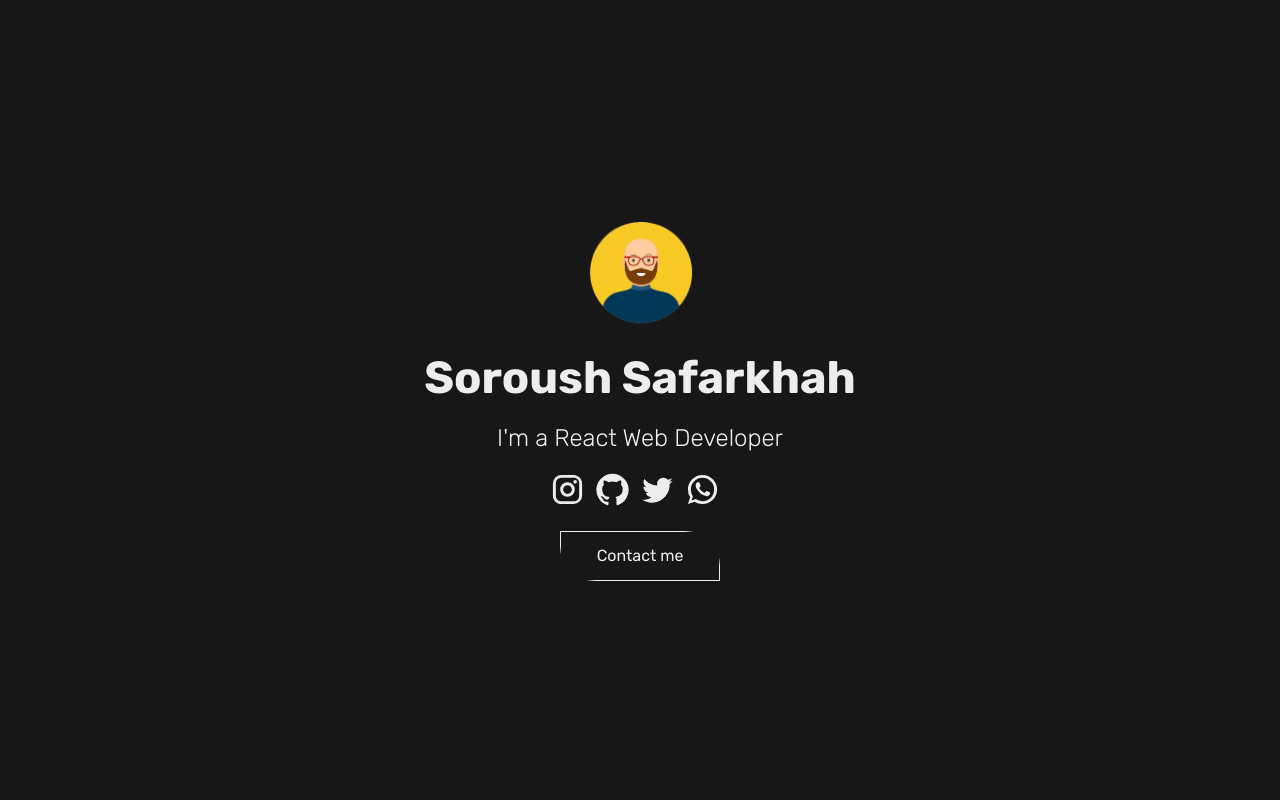
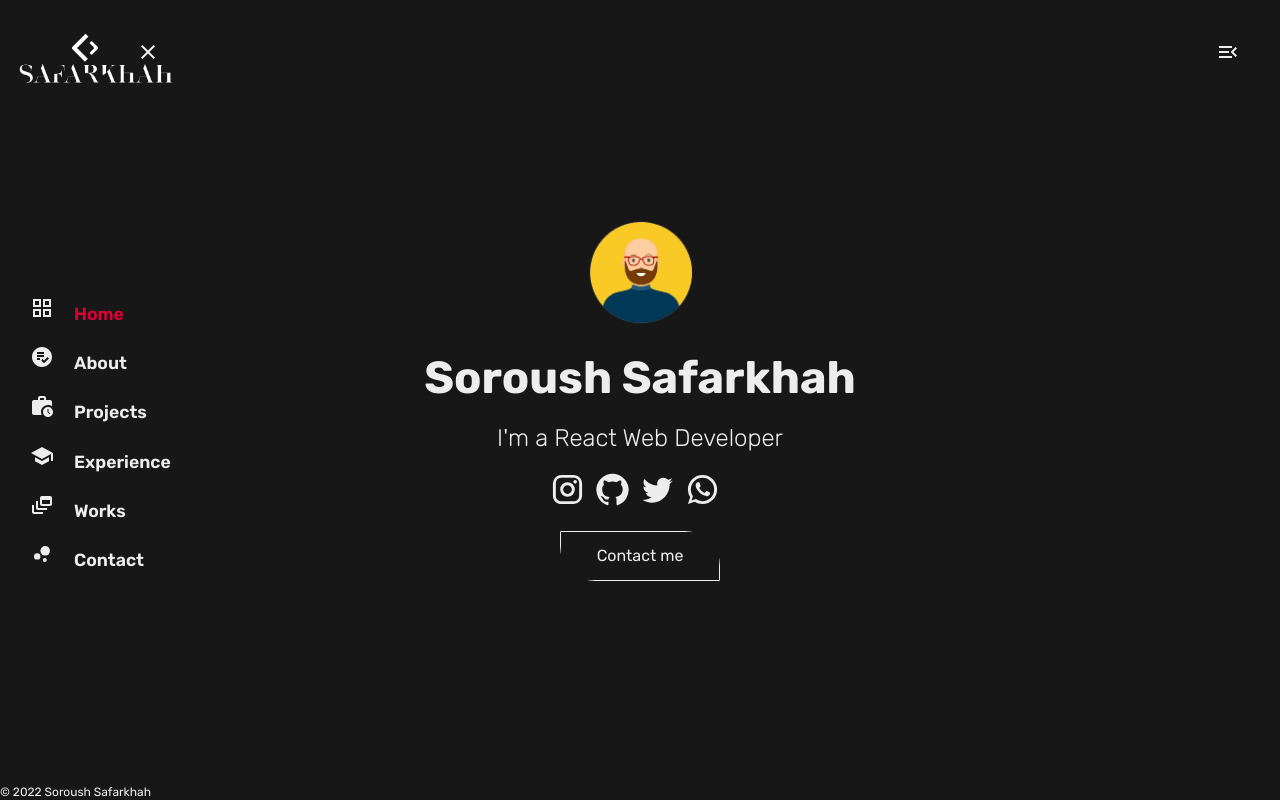
Before and after one commit to sorousch9/Soroush, a React (Create React App) app: page / in a window 1280 px wide. Built offline with nearby package versions, Linux system fonts and the light colour scheme.

Commit message:
menu created

```diff
--- a/src/App.js
+++ b/src/App.js
@@ -1,11 +1,13 @@
 
 import { BrowserRouter, Route, Routes } from 'react-router-dom';
 import './App.css';
+import {Sidebar} from './components/sidebar/Sidebar';
 import { Home } from './pages/home/Home';
 
 function App() {
   return (
     <BrowserRouter>
+    <Sidebar />
     <Routes>
       <Route path="/" element={<Home/>}/>
     </Routes>
--- /dev/null
+++ b/src/Hooks/useReducer.js
@@ -0,0 +1,12 @@
+export const reducer = (state, action) => {
+
+    if (action.type === "CLOSE_SIDEBAR") {
+      return { ...state, showAside1: false };
+    }
+    if (action.type === "OPEN_SIDEBAR") {
+      return { ...state, showAside1: true };
+    }
+
+
+    throw new Error("The functionality is invalid");
+  };
--- a/src/components/sidebar/Sidebar.jsx
+++ b/src/components/sidebar/Sidebar.jsx
@@ -0,0 +1,68 @@
+import { Close, MenuOpen } from "@mui/icons-material";
+import "./sidebar.scss";
+import logo from "../../assets/LOGOw.png";
+import React, { useReducer } from "react";
+import { reducer } from "../../Hooks/useReducer";
+import { Link, NavLink } from "react-router-dom";
+import { sideBarMenu } from "../../data";
+
+const defaultOptions = {
+  showAside1: false,
+  openCloseNav1: false,
+};
+
+export const Sidebar = React.memo(() => {
+  const [state, dispatch] = useReducer(reducer, defaultOptions);
+
+  return (
+    <div className="sidebar">
+      <MenuOpen
+        onClick={() => dispatch({ type: "OPEN_NAVBAR" })}
+        className="menu-icon switch__color"
+      />
+      <aside
+        className={`${state.openCloseNav1 ? "aside open-sidebar" : "aside"} ${
+          state.showAside1 ? "aside show-asideBar" : "aside"
+        }`}
+      >
+        <div className="aside-wrapper">
+          <Close
+            onClick={() => dispatch({ type: "CLOSE_NAVBAR" })}
+            className="close-btn"
+          />
+          <div className="logo">
+            <Link to="/">
+              <img src={logo} alt="" />
+            </Link>
+          </div>
+
+          <ul className="links">
+            {sideBarMenu.map((link, index) => {
+              const { text, icon, url } = link;
+              return (
+                <li key={index}>
+                  <NavLink
+                    onClick={() => dispatch({ type: "CLOSE_NAVBAR" })}
+                    className={({ isActive }) => {
+                      return isActive
+                        ? "nav__links active-links"
+                        : "nav__links";
+                    }}
+                    to={url}
+                  >
+                    {icon}
+                    {text}
+                  </NavLink>
+                </li>
+              );
+            })}
+          </ul>
+
+          <div className="footer">
+            <span>© 2022 Soroush Safarkhah</span>
+          </div>
+        </div>
+      </aside>
+    </div>
+  );
+});
--- a/src/components/sidebar/sidebar.scss
+++ b/src/components/sidebar/sidebar.scss
@@ -0,0 +1,124 @@
+.aside {
+  width: 200px;
+  height: 100%;
+  position: fixed;
+  top: 0;
+  left: 0;
+  z-index: 3;
+  transition: all 0.3s cubic-bezier(0.175, 0.885, 0.32, 1.275);
+  transform: translate(0);
+  &::after {
+    content: "";
+    position: absolute;
+    width: 100%;
+    height: 180px;
+    top: 0;
+    left: 0;
+  }
+}
+.show-asideBar {
+  transform: translate(-100%);
+}
+
+.menu-icon,
+.close-btn {
+  position: absolute;
+  right: 40px;
+  top: 40px;
+  color: #ededed;
+  cursor: pointer;
+  display: none;
+  transition: all 0.2s linear;
+  z-index: 2;
+}
+.menu-icon:hover {
+  transform: translate(5px);
+}
+.close-btn {
+  z-index: 999;
+  position: absolute;
+}
+
+.logo img {
+  height: 90px;
+  padding-left: 10px;
+  padding-top: 30px;
+}
+.aside-wrapper {
+  width: 100%;
+  height: 100%;
+  overflow-y: auto;
+  display: flex;
+  flex-direction: column;
+  justify-content: space-between;
+}
+
+ul.links li {
+  line-height: 2.8;
+  display: flex;
+
+}
+
+ul.links li .link-icon {
+
+  margin-left: 30px;
+  font-size: 1.5rem;
+  margin-right: 20px;
+  list-style: none;
+  color: #ededed;
+  text-decoration: none;
+
+
+}
+a.nav__links {
+  transition: all 250ms linear;
+  list-style: none;
+  text-decoration: none;
+  color: #ededed;
+  font-weight: 600;
+  font-size: 1.1rem;
+
+
+}
+a.active-links {
+  color: #da0037;
+}
+
+.footer span {
+  display: inline-block;
+  color: #ededed;
+  font-size: 12px;
+}
+
+@media screen and (max-width: 1200px) {
+  .aside {
+    width: 100%;
+    height: 0;
+    overflow: hidden;
+    transition: all 350ms cubic-bezier(0.075, 0.82, 0.165, 1);
+  }
+  .open-sidebar {
+    height: 100%;
+    overflow: visible;
+  }
+  .menu-icon,
+  .close-btn {
+    display: block;
+  }
+  .social-icon {
+    text-align: center;
+  }
+}
+
+@media screen and (max-width: 1024px) {
+  .aside-wrapper {
+    text-align: center;
+  }
+  ul.links li {
+    line-height: 2.8;
+    font-weight: bold;
+  }
+  ul.links li .link-icon {
+    display: none;
+  }
+}
--- /dev/null
+++ b/src/data.js
@@ -0,0 +1,41 @@
+import {
+  BubbleChart,
+  DynamicFeed,
+  GridView,
+  PlaylistAddCheckCircle,
+  School,
+  WorkHistory,
+} from "@mui/icons-material";
+
+export const sideBarMenu = [
+  {
+    text: "Home",
+    icon: <GridView className="link-icon" />,
+    url: "/",
+  },
+  {
+    text: "About",
+    icon: <PlaylistAddCheckCircle className="link-icon" />,
+    url: "/about",
+  },
+  {
+    text: "Projects",
+    icon: <WorkHistory className="link-icon" />,
+    url: "/project",
+  },
+  {
+    text: "Experience",
+    icon: <School className="link-icon" />,
+    url: "/blog",
+  },
+  {
+    text: "Works",
+    icon: <DynamicFeed className="link-icon" />,
+    url: "/contact",
+  },
+  {
+    text: "Contact",
+    icon: <BubbleChart className="link-icon" />,
+    url: "/tutorial",
+  },
+];
--- a/src/pages/Header/Header.jsx
+++ b/src/pages/Header/Header.jsx
@@ -45,8 +45,8 @@ export const Header = () => {
         </ul>
         <Link to="/contact" className="contact-button">
           <div>
-            <span className="bg switch__bg"></span>
-            <span className="base switch__border-color"></span>
+            <span className="bg "></span>
+            <span className="base "></span>
             <span className="text">Contact me</span>
           </div>
         </Link>
```
Also changed, not shown: src/assets/LOGOw.png.
